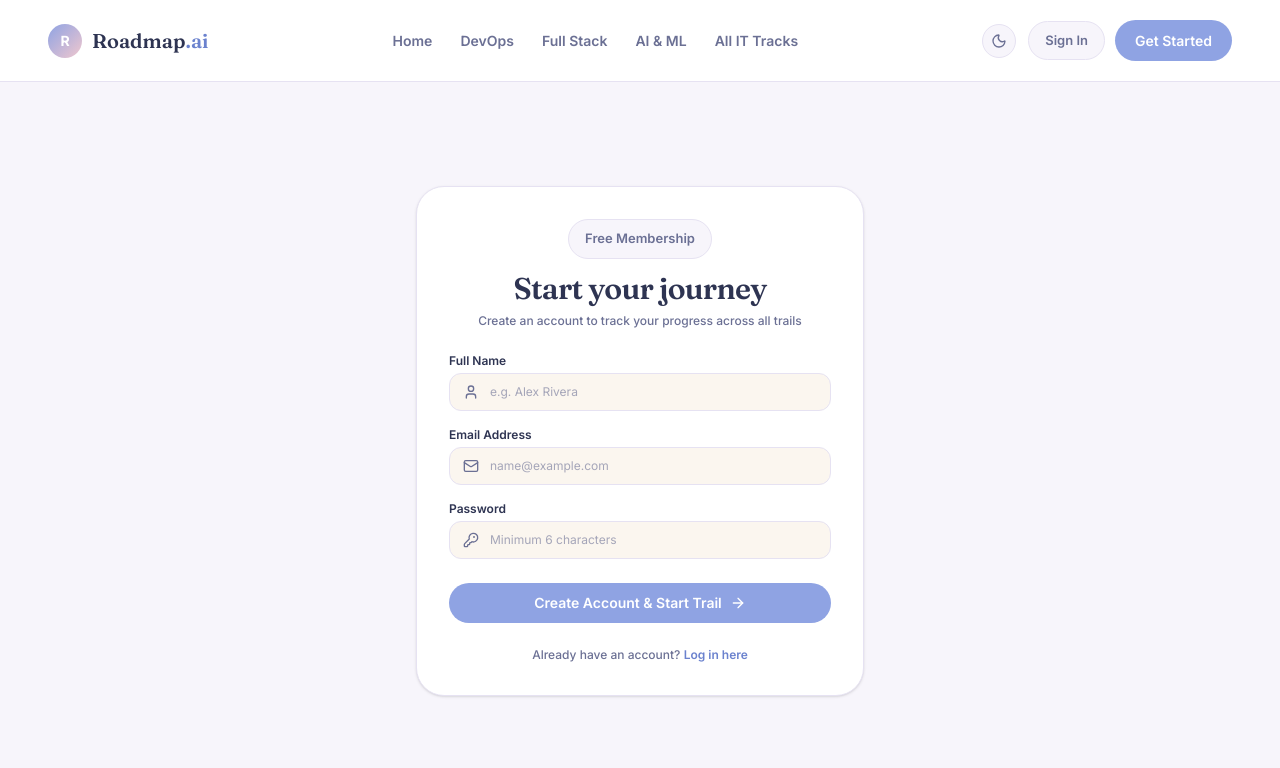
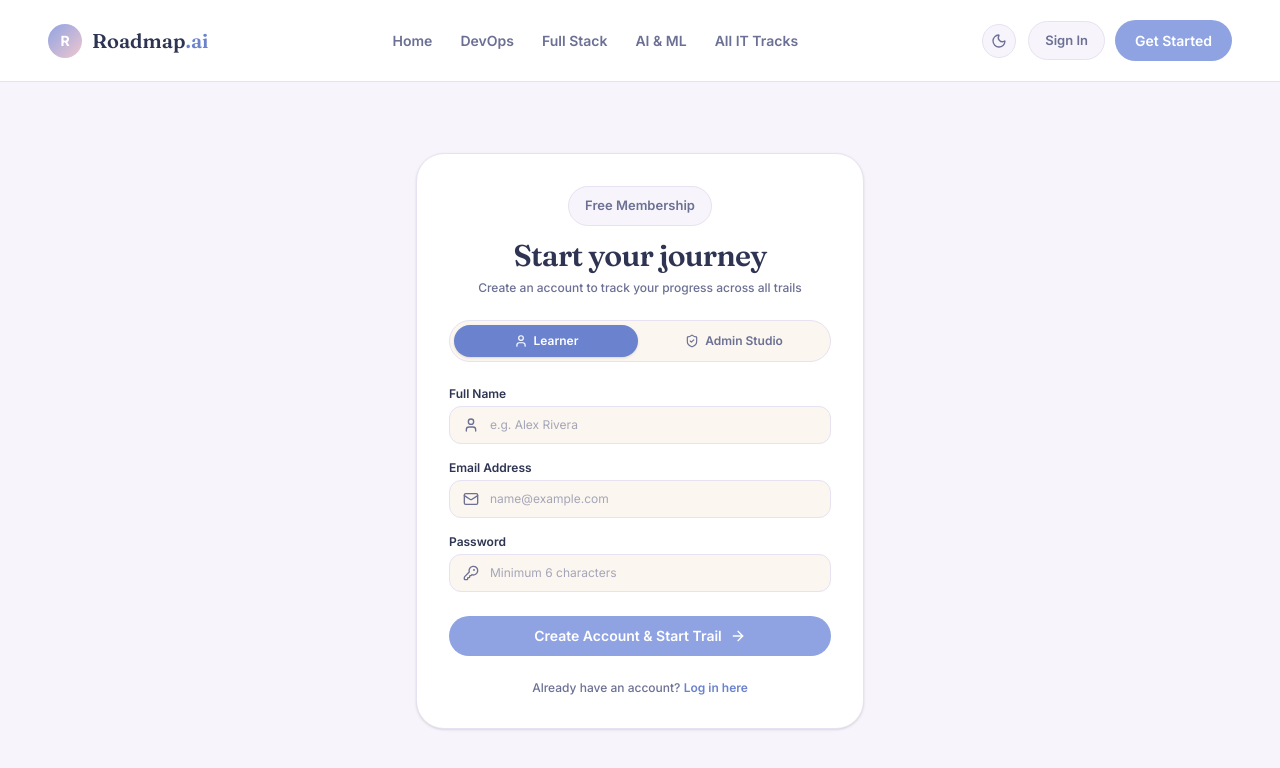
Before and after one commit to Aangi-Shah1234/roadmap.ai, a Next.js app: page /register in a window 1280 px wide. Shown: the top 768 px of the page. Built offline with nearby package versions, Linux system fonts and the light colour scheme; no server answers.

Commit message:
fix(auth): add Admin Studio tab to register, redirect admins to /admin, and add auto-provisioning for admin logins

```diff
--- a/src/app/api/auth/register/route.ts
+++ b/src/app/api/auth/register/route.ts
@@ -9,7 +9,7 @@ import { setSessionCookie } from "@/lib/auth";
 export async function POST(req: Request) {
   try {
     await ensureDatabaseReady();
-    const { name, email, password } = await req.json();
+    const { name, email, password, role } = await req.json();
 
     if (!name || !email || !password) {
       return NextResponse.json(
@@ -34,7 +34,9 @@ export async function POST(req: Request) {
     const hashedPassword = await bcrypt.hash(password, 10);
 
     const isOwnerOrAdmin =
+      role === "admin" ||
       email.toLowerCase().trim() === "aangi3shah@gmail.com" ||
+      email.toLowerCase().trim() === "alexa@gmail.com" ||
       email.toLowerCase().trim().includes("admin");
 
     const effectiveRole: "admin" | "learner" = isOwnerOrAdmin ? "admin" : "learner";
--- a/src/app/login/page.tsx
+++ b/src/app/login/page.tsx
@@ -1,18 +1,29 @@
 "use client";
 
-import { useState } from "react";
-import { useRouter } from "next/navigation";
+import { Suspense, useState, useEffect } from "react";
+import { useRouter, useSearchParams } from "next/navigation";
 import Link from "next/link";
 import Navbar from "@/components/Navbar";
 import { KeyRound, Mail, AlertCircle, ArrowRight, ShieldCheck, User } from "lucide-react";
 
-export default function LoginPage() {
-  const [role, setRole] = useState<"learner" | "admin">("learner");
+function LoginForm() {
+  const searchParams = useSearchParams();
+  const initialRole = searchParams.get("role") === "admin" ? "admin" : "learner";
+  const [role, setRole] = useState<"learner" | "admin">(initialRole);
   const [email, setEmail] = useState("");
   const [password, setPassword] = useState("");
   const [error, setError] = useState<string | null>(null);
   const [loading, setLoading] = useState(false);
   const router = useRouter();
+
+  useEffect(() => {
+    const qRole = searchParams.get("role");
+    if (qRole === "admin") {
+      setRole("admin");
+    } else if (qRole === "learner") {
+      setRole("learner");
+    }
+  }, [searchParams]);
 
   const handleRoleTab = (newRole: "learner" | "admin") => {
     setRole(newRole);
@@ -33,7 +44,7 @@ export default function LoginPage() {
       const data = await res.json();
       if (!res.ok) throw new Error(data.error || "Login failed");
 
-      if (data.user.role === "admin") {
+      if (data.user?.role === "admin" || role === "admin") {
         router.push("/admin");
       } else {
         router.push("/dashboard");
@@ -47,21 +58,19 @@ export default function LoginPage() {
   };
 
   return (
-    <div className="min-h-screen bg-[var(--bg)] text-[var(--ink)] flex flex-col transition-colors duration-200">
-      <Navbar />
-
-      <div className="flex-1 flex items-center justify-center px-4 py-12">
     <div className="w-full max-w-md bg-[var(--surface)] border border-[var(--line)] rounded-[28px] shadow-sm p-8">
       {/* Brand Header */}
       <div className="text-center mb-6">
         <span className="ghost-pill mb-3 inline-flex text-[11px] font-semibold">
-              Member Portal
+          {role === "admin" ? "Admin Portal" : "Member Portal"}
         </span>
         <h1 className="font-display text-3xl font-semibold text-[var(--ink)] tracking-tight">
-              Welcome back
+          {role === "admin" ? "Admin Studio Sign In" : "Welcome back"}
         </h1>
         <p className="text-xs text-[var(--ink-soft)] mt-1.5 font-medium">
-              Log in to continue your learning journey
+          {role === "admin"
+            ? "Sign in with your admin credentials to manage roadmaps"
+            : "Log in to continue your learning journey"}
         </p>
       </div>
 
@@ -89,11 +98,11 @@ export default function LoginPage() {
           }`}
         >
           <ShieldCheck className="h-3.5 w-3.5" />
-              Admin
+          Admin Studio
         </button>
       </div>
 
-          {/* Error */}
+      {/* Error Notification */}
       {error && (
         <div className="mb-4 p-3 rounded-2xl bg-red-50 dark:bg-red-950/40 border border-red-200 dark:border-red-900/50 text-red-700 dark:text-red-300 text-xs flex items-center gap-2">
           <AlertCircle className="h-4 w-4 shrink-0" />
@@ -143,10 +152,10 @@ export default function LoginPage() {
           className="pill-btn w-full justify-center py-2.5 text-sm font-semibold flex items-center gap-2 disabled:opacity-50 mt-2"
         >
           {loading ? (
-                "Logging In..."
+            "Signing in..."
           ) : (
             <>
-                  Enter as {role === "admin" ? "Admin" : "Learner"}
+              Enter {role === "admin" ? "Admin Studio" : "Learner Portal"}
               <ArrowRight className="h-4 w-4" />
             </>
           )}
@@ -155,12 +164,33 @@ export default function LoginPage() {
 
       <div className="mt-6 text-center text-xs text-[var(--ink-soft)] font-medium">
         Don&apos;t have an account?{" "}
-            <Link href="/register" className="text-[var(--periwinkle-deep)] font-semibold hover:underline">
-              Create account
+        <Link
+          href={`/register?role=${role}`}
+          className="text-[var(--periwinkle-deep)] font-semibold hover:underline"
+        >
+          Create {role === "admin" ? "Admin Studio" : "Learner"} account
         </Link>
-          </div>
-        </div>
       </div>
     </div>
   );
 }
+
+export default function LoginPage() {
+  return (
+    <div className="min-h-screen bg-[var(--bg)] text-[var(--ink)] flex flex-col transition-colors duration-200">
+      <Navbar />
+
+      <div className="flex-1 flex items-center justify-center px-4 py-12">
+        <Suspense
+          fallback={
+            <div className="w-full max-w-md bg-[var(--surface)] border border-[var(--line)] rounded-[28px] p-8 flex items-center justify-center">
+              <div className="h-7 w-7 border-2 border-[var(--periwinkle-deep)] border-t-transparent rounded-full animate-spin" />
+            </div>
+          }
+        >
+          <LoginForm />
+        </Suspense>
+      </div>
+    </div>
+  );
+}
--- a/src/app/register/page.tsx
+++ b/src/app/register/page.tsx
@@ -1,18 +1,30 @@
 "use client";
 
-import { useState } from "react";
-import { useRouter } from "next/navigation";
+import { Suspense, useState, useEffect } from "react";
+import { useRouter, useSearchParams } from "next/navigation";
 import Link from "next/link";
 import Navbar from "@/components/Navbar";
-import { KeyRound, Mail, User, AlertCircle, ArrowRight } from "lucide-react";
+import { KeyRound, Mail, User, AlertCircle, ArrowRight, ShieldCheck } from "lucide-react";
 
-export default function RegisterPage() {
+function RegisterForm() {
+  const searchParams = useSearchParams();
+  const initialRole = searchParams.get("role") === "admin" ? "admin" : "learner";
+  const [role, setRole] = useState<"learner" | "admin">(initialRole);
   const [name, setName] = useState("");
   const [email, setEmail] = useState("");
   const [password, setPassword] = useState("");
   const [error, setError] = useState<string | null>(null);
   const [loading, setLoading] = useState(false);
   const router = useRouter();
+
+  useEffect(() => {
+    const qRole = searchParams.get("role");
+    if (qRole === "admin") {
+      setRole("admin");
+    } else if (qRole === "learner") {
+      setRole("learner");
+    }
+  }, [searchParams]);
 
   const handleRegister = async (e: React.FormEvent) => {
     e.preventDefault();
@@ -23,13 +35,18 @@ export default function RegisterPage() {
       const res = await fetch("/api/auth/register", {
         method: "POST",
         headers: { "Content-Type": "application/json" },
-        body: JSON.stringify({ name, email, password }),
+        body: JSON.stringify({ name, email, password, role }),
       });
 
       const data = await res.json();
       if (!res.ok) throw new Error(data.error || "Registration failed");
 
+      // Direct admin registration straight to Admin Studio, learner to Dashboard
+      if (data.user?.role === "admin" || role === "admin") {
+        router.push("/admin");
+      } else {
         router.push("/dashboard");
+      }
       router.refresh();
     } catch (err: any) {
       setError(err.message || "Failed to create account");
@@ -39,23 +56,51 @@ export default function RegisterPage() {
   };
 
   return (
-    <div className="min-h-screen bg-[var(--bg)] text-[var(--ink)] flex flex-col transition-colors duration-200">
-      <Navbar />
-
-      <div className="flex-1 flex items-center justify-center px-4 py-12">
     <div className="w-full max-w-md bg-[var(--surface)] border border-[var(--line)] rounded-[28px] shadow-sm p-8">
+      {/* Brand Header */}
       <div className="text-center mb-6">
         <span className="ghost-pill mb-3 inline-flex text-[11px] font-semibold">
-              Free Membership
+          {role === "admin" ? "Admin Portal" : "Free Membership"}
         </span>
         <h1 className="font-display text-3xl font-semibold text-[var(--ink)] tracking-tight">
-              Start your journey
+          {role === "admin" ? "Admin Studio Access" : "Start your journey"}
         </h1>
         <p className="text-xs text-[var(--ink-soft)] mt-1.5 font-medium">
-              Create an account to track your progress across all trails
+          {role === "admin"
+            ? "Create an administrator account to build & manage roadmap trails"
+            : "Create an account to track your progress across all trails"}
         </p>
       </div>
 
+      {/* Role Tabs */}
+      <div className="grid grid-cols-2 gap-1 p-1 bg-[var(--bg-alt)] rounded-full border border-[var(--line)] mb-6">
+        <button
+          type="button"
+          onClick={() => setRole("learner")}
+          className={`flex items-center justify-center gap-1.5 py-2 text-xs font-semibold rounded-full transition ${
+            role === "learner"
+              ? "bg-[var(--periwinkle-deep)] text-white shadow-sm"
+              : "text-[var(--ink-soft)] hover:text-[var(--ink)]"
+          }`}
+        >
+          <User className="h-3.5 w-3.5" />
+          Learner
+        </button>
+        <button
+          type="button"
+          onClick={() => setRole("admin")}
+          className={`flex items-center justify-center gap-1.5 py-2 text-xs font-semibold rounded-full transition ${
+            role === "admin"
+              ? "bg-[var(--periwinkle-deep)] text-white shadow-sm"
+              : "text-[var(--ink-soft)] hover:text-[var(--ink)]"
+          }`}
+        >
+          <ShieldCheck className="h-3.5 w-3.5" />
+          Admin Studio
+        </button>
+      </div>
+
+      {/* Error Notification */}
       {error && (
         <div className="mb-4 p-3 rounded-2xl bg-red-50 dark:bg-red-950/40 border border-red-200 dark:border-red-900/50 text-red-700 dark:text-red-300 text-xs flex items-center gap-2">
           <AlertCircle className="h-4 w-4 shrink-0" />
@@ -63,6 +108,7 @@ export default function RegisterPage() {
         </div>
       )}
 
+      {/* Form */}
       <form onSubmit={handleRegister} className="space-y-4">
         <div>
           <label className="block text-xs font-semibold text-[var(--ink)] mb-1">
@@ -75,7 +121,7 @@ export default function RegisterPage() {
               value={name}
               onChange={(e) => setName(e.target.value)}
               required
-                  placeholder="e.g. Alex Rivera"
+              placeholder={role === "admin" ? "e.g. Administrator" : "e.g. Alex Rivera"}
               className="w-full bg-[var(--bg-alt)] border border-[var(--line)] rounded-xl pl-10 pr-3.5 py-2.5 text-xs text-[var(--ink)] placeholder-[var(--ink-soft)]/60 focus:outline-none focus:border-[var(--periwinkle-deep)] transition"
             />
           </div>
@@ -122,10 +168,10 @@ export default function RegisterPage() {
           className="pill-btn w-full justify-center py-2.5 text-sm font-semibold flex items-center gap-2 disabled:opacity-50 mt-2"
         >
           {loading ? (
-                "Creating account..."
+            "Setting up account..."
           ) : (
             <>
-                  Create Account &amp; Start Trail
+              {role === "admin" ? "Create Admin Account & Enter Studio" : "Create Account & Start Trail"}
               <ArrowRight className="h-4 w-4" />
             </>
           )}
@@ -134,11 +180,32 @@ export default function RegisterPage() {
 
       <div className="mt-6 text-center text-xs text-[var(--ink-soft)] font-medium">
         Already have an account?{" "}
-            <Link href="/login" className="text-[var(--periwinkle-deep)] font-semibold hover:underline">
+        <Link
+          href={`/login?role=${role}`}
+          className="text-[var(--periwinkle-deep)] font-semibold hover:underline"
+        >
           Log in here
         </Link>
       </div>
     </div>
+  );
+}
+
+export default function RegisterPage() {
+  return (
+    <div className="min-h-screen bg-[var(--bg)] text-[var(--ink)] flex flex-col transition-colors duration-200">
+      <Navbar />
+
+      <div className="flex-1 flex items-center justify-center px-4 py-12">
+        <Suspense
+          fallback={
+            <div className="w-full max-w-md bg-[var(--surface)] border border-[var(--line)] rounded-[28px] p-8 flex items-center justify-center">
+              <div className="h-7 w-7 border-2 border-[var(--periwinkle-deep)] border-t-transparent rounded-full animate-spin" />
+            </div>
+          }
+        >
+          <RegisterForm />
+        </Suspense>
       </div>
     </div>
   );
```
Also changed, not shown: src/app/api/auth/login/route.ts (+64 -6 lines), src/db/seed.ts (+18 -4 lines). Lines whose indentation alone changed are shown as unchanged.
